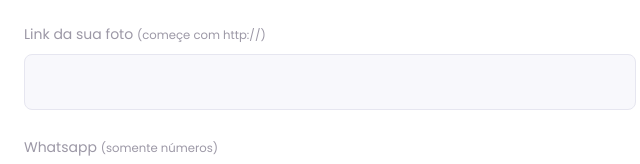
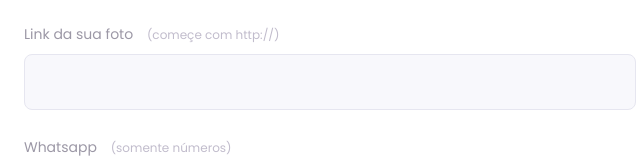
Before and after one commit to diego-aquino/proffy, a website: page src/views/give-classes.html in a window 1280 px wide. Shown: the part 531-695 px from the top of the page, 310-950 px from the left. Drawn offline with Linux system fonts and the light colour scheme.

Commit message:
feat(styles): add specific style for small's

```diff
--- a/public/styles/partials/form.css
+++ b/public/styles/partials/form.css
@@ -49,6 +49,12 @@
     bottom: 0;
 }
 
+label small {
+    font-size: 1.2rem;
+    padding-left: 1rem;
+    color: var(--color-small-info);
+}
+
 @media (min-width: 700px) {
     .select-block:focus-within::after,
     .input-block:focus-within::after,
```
